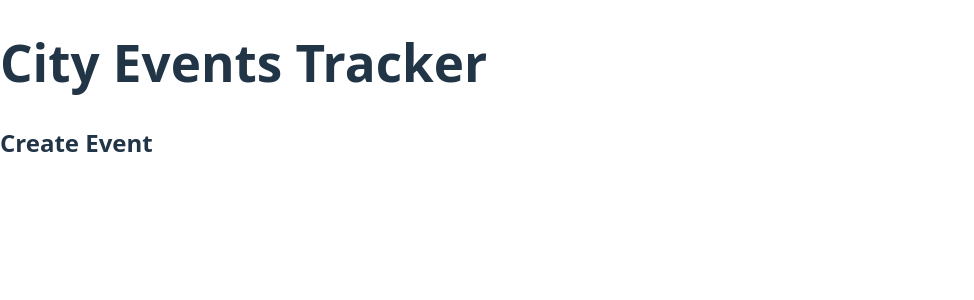
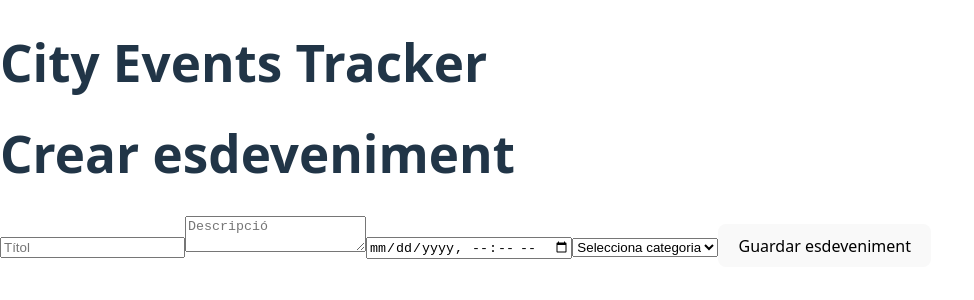
Before and after one commit to triflip/city-events-tracker, a React (Vite) app: page /events/create in a window 1280 px wide. Shown: the top 300 px of the page, without its empty margins (0-974 px from the left). Built offline with nearby package versions, Linux system fonts and the light colour scheme.

Commit message:
feat: adds function to create, save and display event

```diff
--- a/src/components/EventCard.jsx
+++ b/src/components/EventCard.jsx
@@ -1,4 +1,4 @@
-import Button from "./ui/Button"
+import Button from "./ui/Button";
 
 export default function EventCard({ event }) {
   return (
@@ -13,10 +13,9 @@ export default function EventCard({ event }) {
         )}
 
         <p className="text-sm text-gray-500 mt-1">
-          {new Date(event.date).toLocaleDateString("ca-ES", {
-            year: "numeric",
-            month: "long",
-            day: "numeric",
+          {new Date(event.date).toLocaleString("ca-ES", {
+            dateStyle: "long",
+            timeStyle: "short",
           })}
         </p>
       </div>
@@ -31,5 +30,5 @@ export default function EventCard({ event }) {
         </Button>
       </div>
     </div>
-  )
+  );
 }
--- a/src/pages/Events/EventCreate.jsx
+++ b/src/pages/Events/EventCreate.jsx
@@ -1,3 +1,101 @@
+import { useState } from "react";
+import { useSearchParams, useNavigate } from "react-router-dom";
+import { supabase } from "../../lib/supabaseClient";
+import Button from "../../components/ui/Button";
+
 export default function EventCreate() {
-  return <h2>Create Event</h2>
+  const navigate = useNavigate();
+  const [searchParams] = useSearchParams();
+  const lat = searchParams.get("lat");
+  const lng = searchParams.get("lng");
+
+  const [formData, setFormData] = useState({
+    title: "",
+    description: "",
+    category: "",
+    date: "",
+    lat: lat ? parseFloat(lat) : "",
+    lng: lng ? parseFloat(lng) : "",
+  });
+
+  function handleChange(e) {
+    const { name, value } = e.target;
+    setFormData((prev) => ({
+      ...prev,
+      [name]: value,
+    }));
+  }
+
+  console.log("FORM DATA:", formData);
+
+
+  async function handleSubmit(e) {
+    e.preventDefault();
+
+    const { data, error } = await supabase.from("events").insert({
+  title: formData.title,
+  description: formData.description,
+  category: formData.category,
+  date: formData.date,
+  lat: formData.lat,
+  lng: formData.lng,
+}).select();
+
+console.log("DATA:", data);
+console.log("ERROR:", error);
+
+
+    navigate("/events");
+  }
+
+  return (
+    <div className="p-6 max-w-xl mx-auto">
+      <h1 className="text-2xl font-bold mb-4">Crear esdeveniment</h1>
+
+      <form onSubmit={handleSubmit} className="flex flex-col gap-4">
+        <input
+          type="text"
+          name="title"
+          placeholder="Títol"
+          value={formData.title}
+          onChange={handleChange}
+          className="border p-2 rounded"
+        />
+
+        <textarea
+          name="description"
+          placeholder="Descripció"
+          value={formData.description}
+          onChange={handleChange}
+          className="border p-2 rounded"
+        />
+
+        <input
+          type="datetime-local"
+          name="date"
+          value={formData.date}
+          onChange={handleChange}
+          className="border p-2 rounded"
+        />
+
+        <select
+          name="category"
+          value={formData.category}
+          onChange={handleChange}
+          className="border p-2 rounded"
+        >
+          <option value="">Selecciona categoria</option>
+          <option value="concert">Concert</option>
+          <option value="expo">Exposició</option>
+          <option value="mercat">Mercat</option>
+          <option value="festa">Festa popular</option>
+          <option value="gastronomia">Gastronomia</option>
+        </select>
+
+        <Button variant="primary" size="md" type="submit">
+          Guardar esdeveniment
+        </Button>
+      </form>
+    </div>
+  );
 }
--- a/src/pages/Map.jsx
+++ b/src/pages/Map.jsx
@@ -51,7 +51,6 @@ export default function MapPage() {
   useEffect(() => {
     if (markerRef.current) {
       const timer = setTimeout(() => {
-        // Comprovem que encara existeixi el marcador (per seguretat)
         if (markerRef.current) {
           markerRef.current.openPopup();
         }
@@ -59,7 +58,6 @@ export default function MapPage() {
 
       return () => clearTimeout(timer);
     }
-    // Afegim markerRef a la llista de dependències
   }, [position, markerRef]);
 
   return <Popup>{children}</Popup>;
```
